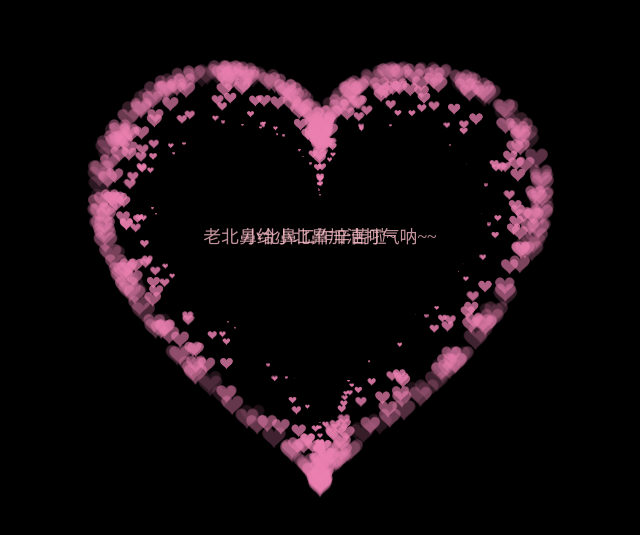
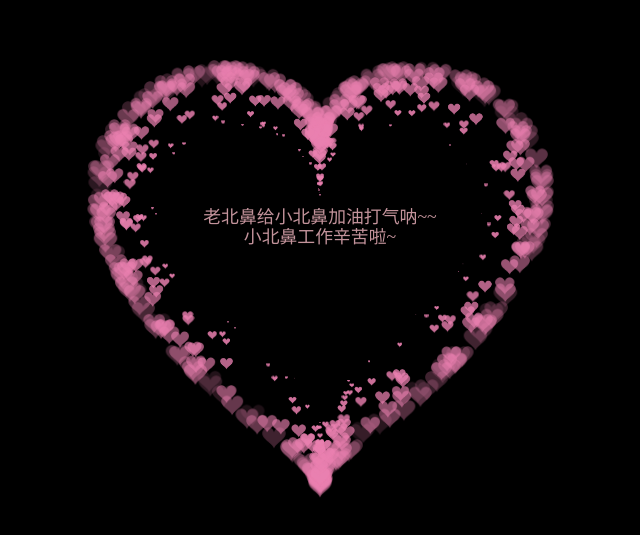
Before and after one commit to SX141/Love, a plain HTML site: page index.html in a window 1280 px wide. Shown: the part 125-660 px from the top of the page, without its empty margins (320-960 px from the left). Drawn offline with Linux system fonts and the light colour scheme.

Commit message:
Update index.html

```diff
--- a/index.html
+++ b/index.html
@@ -34,7 +34,7 @@
 </head>
 <body>
     <p style="margin-top: -40px;">小北鼻工作辛苦啦~</p>
-    <p style="margin-top: -40px;">老北鼻给小北鼻加油打气呐~~</p>
+    <p style="margin-top: -60px;">老北鼻给小北鼻加油打气呐~~</p>
     <canvas id="pinkboard"></canvas>
     <script>
         var settings = {
```
